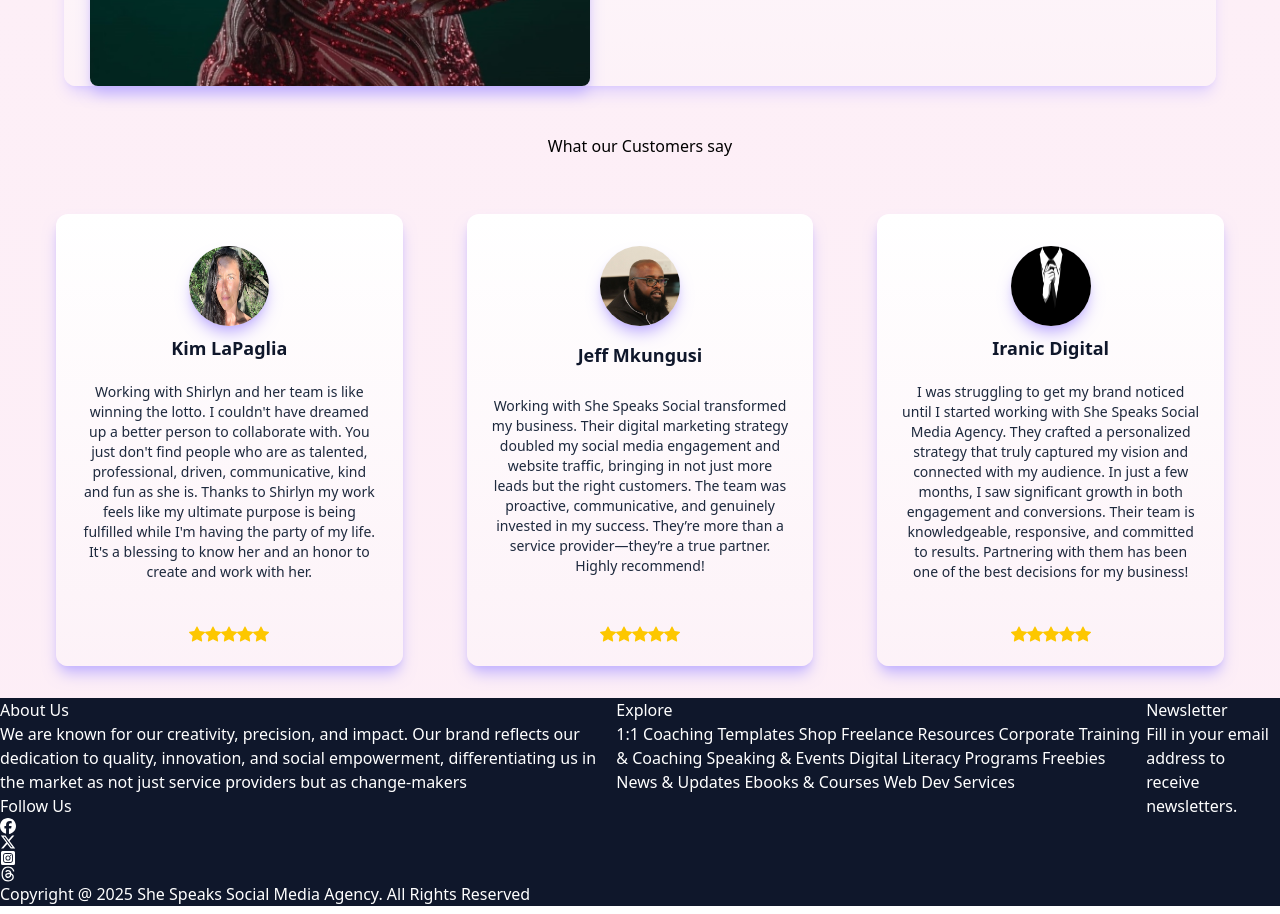
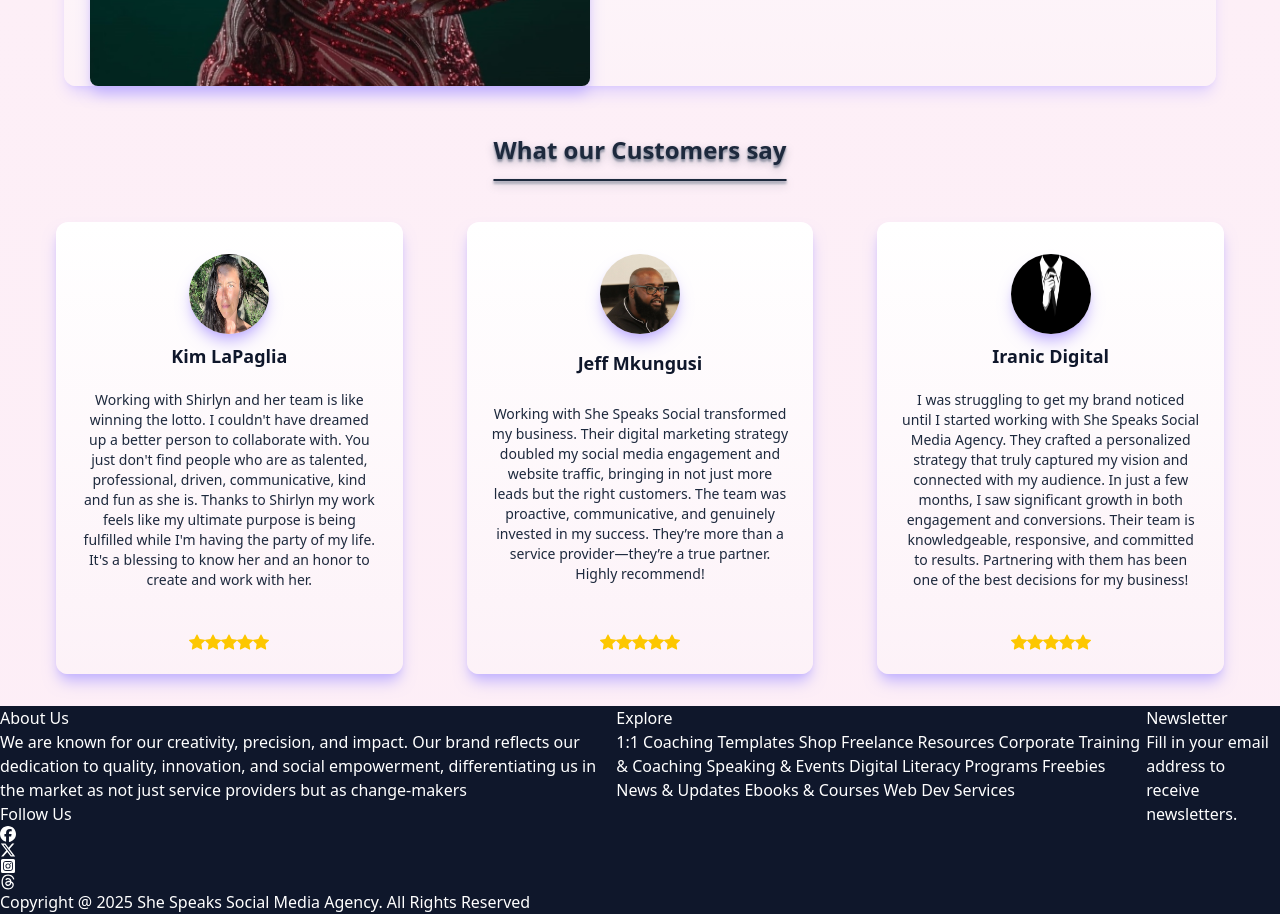
Before and after one commit to MatthewsRicky/shespeaksocial, a Next.js app: page / in a window 1280 px wide. Shown: the part 2940-3854 px from the top of the page. Built offline with nearby package versions, Linux system fonts and the light colour scheme.

Commit message:
Title font-color

```diff
--- a/components/Reviews.tsx
+++ b/components/Reviews.tsx
@@ -5,7 +5,7 @@ const Reviews = () => {
 	return (
 		<section>
 			<div className="flex flex-col gap-6 items-center justify-between mt-12">
-				<h1>What our Customers say</h1>
+				<h1 className="flex item-center justify-center mx-auto font-bold text-2xl text-slate-800 underline underline-offset-20 text-shadow-slate-600/40 text-shadow-lg">What our Customers say</h1>
 				<ReviewCard />
 			</div>
 		</section>
```
